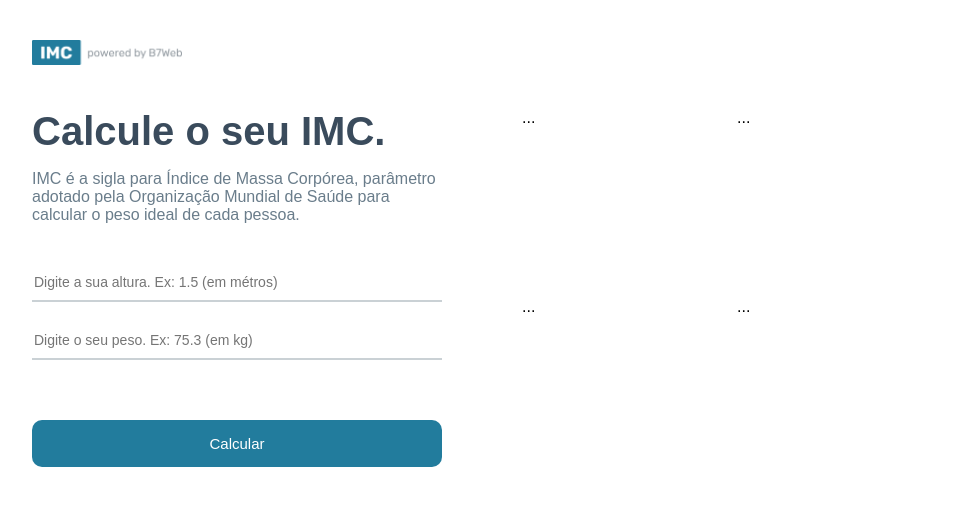
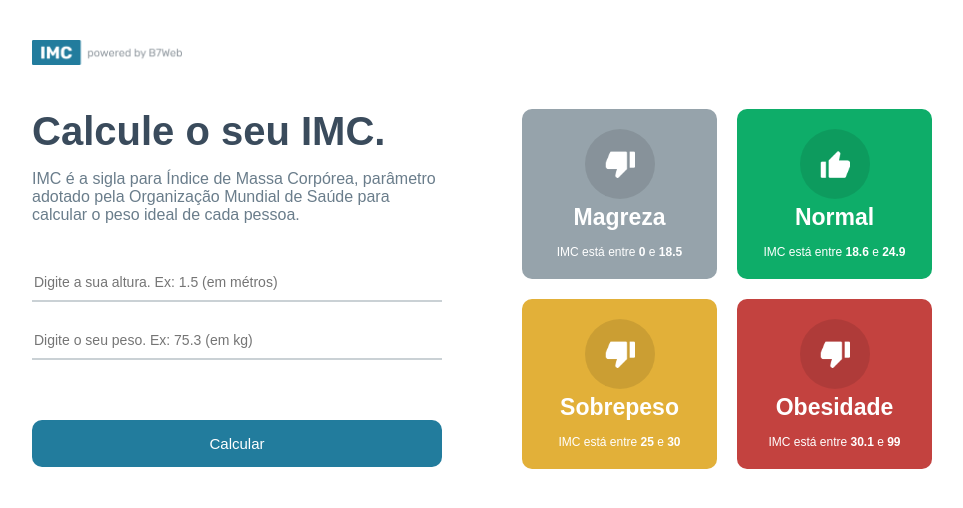
Before and after one commit to J0nzera/calculadora-imc, a React (Create React App) app: page / in a window 1280 px wide. Shown: the top 508 px of the page, without its empty margins (158-1121 px from the left). Built offline with nearby package versions, Linux system fonts and the light colour scheme.

Commit message:
feat: criando o layout do GridItem com as informações do IMC

```diff
--- a/src/components/GridItem/GridItem.tsx
+++ b/src/components/GridItem/GridItem.tsx
@@ -1,9 +1,25 @@
 import { Level } from "../../helpers/imc";
+import styles from "./GridItem.module.css";
+import upImage from "../../assets/up.png";
+import downImage from "../../assets/down.png";
 
 type Props = {
   item: Level;
 };
 
 export const GridItem = ({ item }: Props) => {
-  return <div>...</div>;
+  return (
+    <div className={styles.main} style={{ backgroundColor: item.color }}>
+      <div className={styles.gridIcon}>
+        <img src={item.icon === "up" ? upImage : downImage} alt="" width="30" />
+      </div>
+      <div className={styles.gridTitle}>{item.title}</div>
+      <div className={styles.gridInfo}>
+        <>
+          IMC está entre <strong>{item.imc[0]}</strong> e{" "}
+          <strong>{item.imc[1]}</strong>
+        </>
+      </div>
+    </div>
+  );
 };
--- a/src/components/GridItem/Griditem.module.css
+++ b/src/components/GridItem/Griditem.module.css
@@ -0,0 +1,31 @@
+.main {
+    flex: 1;
+    color: #FFF;
+    border-radius: 10px;
+    display: flex;
+    justify-content: center;
+    align-items: center;
+    flex-direction: column;
+    padding: 20px;
+}
+
+.gridIcon {
+    width: 70px;
+    height: 70px;
+    border-radius: 50px;
+    background-color: rgba(0, 0, 0, .1);
+    display: flex;
+    justify-content: center;
+    align-items: center;
+}
+
+.gridTitle {
+    font-size: 23px;
+    font-weight: bold;
+    margin-top: 5px;
+}
+
+.gridInfo {
+    font-size: 12px;
+    margin-top: 14px;
+}
```
